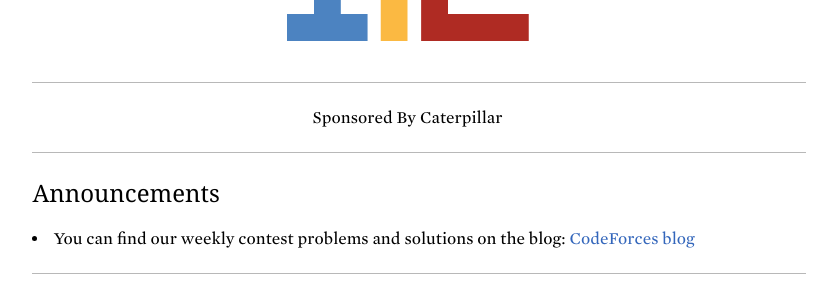
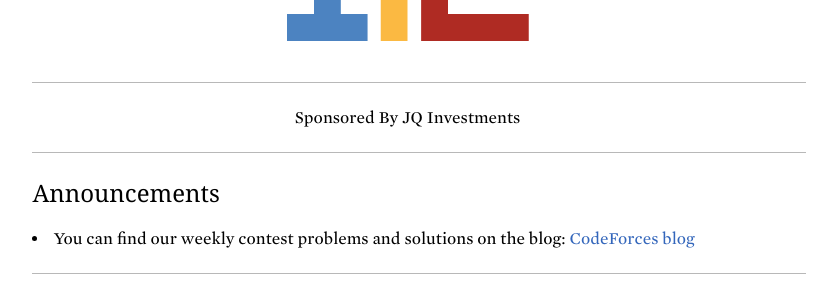
Before and after one commit to acm-uiuc/icpc-website, a Jekyll site: the page built from ipl.html, in a window 1280 px wide and 1400 px high, scrolled down 267 px. Shown: the part 152-452 px from the top of the window, without its empty margins (221-1058 px from the left). Built offline with Jekyll 4.4.1, drawn with Linux system fonts in a browser that asks for light colours; nearby versions of some CDN libraries; some web fonts are replaced; some of the changed text lies outside the part shown.

Commit message:
update sponsor

```diff
--- a/home.html
+++ b/home.html
@@ -27,8 +27,8 @@ title: UIUC's ICPC Team Homepage
 </div>
 {% endif %}
 
-{% assign week = today - 7 %}
-{% if site.categories["announcements"] | size > 0 %}
+{% assign week = today | minus: 7 %}
+{% if site.categories["announcements"] or size > 0 %}
   <div class="alert announcement">
     <div class="head">
       <p>Hey! Here are the past week's announcements, latest first:
@@ -59,7 +59,7 @@ title: UIUC's ICPC Team Homepage
   </div>
 {% endif %}
 
-{% if site.categories["practices"] | size > 0 %}
+{% if site.categories["practices"] or size > 0 %}
   {% for practice in site.categories["practices"] limit:1 %}
   <a href="{{ site.baseurl }}{{ practice.url }}">
   <div class="alert practice">
--- a/ipl.html
+++ b/ipl.html
@@ -12,7 +12,7 @@ title: Illinois Programming League
 </div>
 
 <div class="item">
-    <p style="text-align:center">Sponsored By Caterpillar</p>
+    <p style="text-align:center">Sponsored By JQ Investments</p>
 </div>
 
 <div class="item">
@@ -126,5 +126,5 @@ title: Illinois Programming League
 
 <div class="item">
     <h2 class="title">Sponsors</h2>
-		Caterpillar
+		JQ Investments
 </div>
```
Also changed, not shown: other parts of ipl.html (+1 -1 lines).
